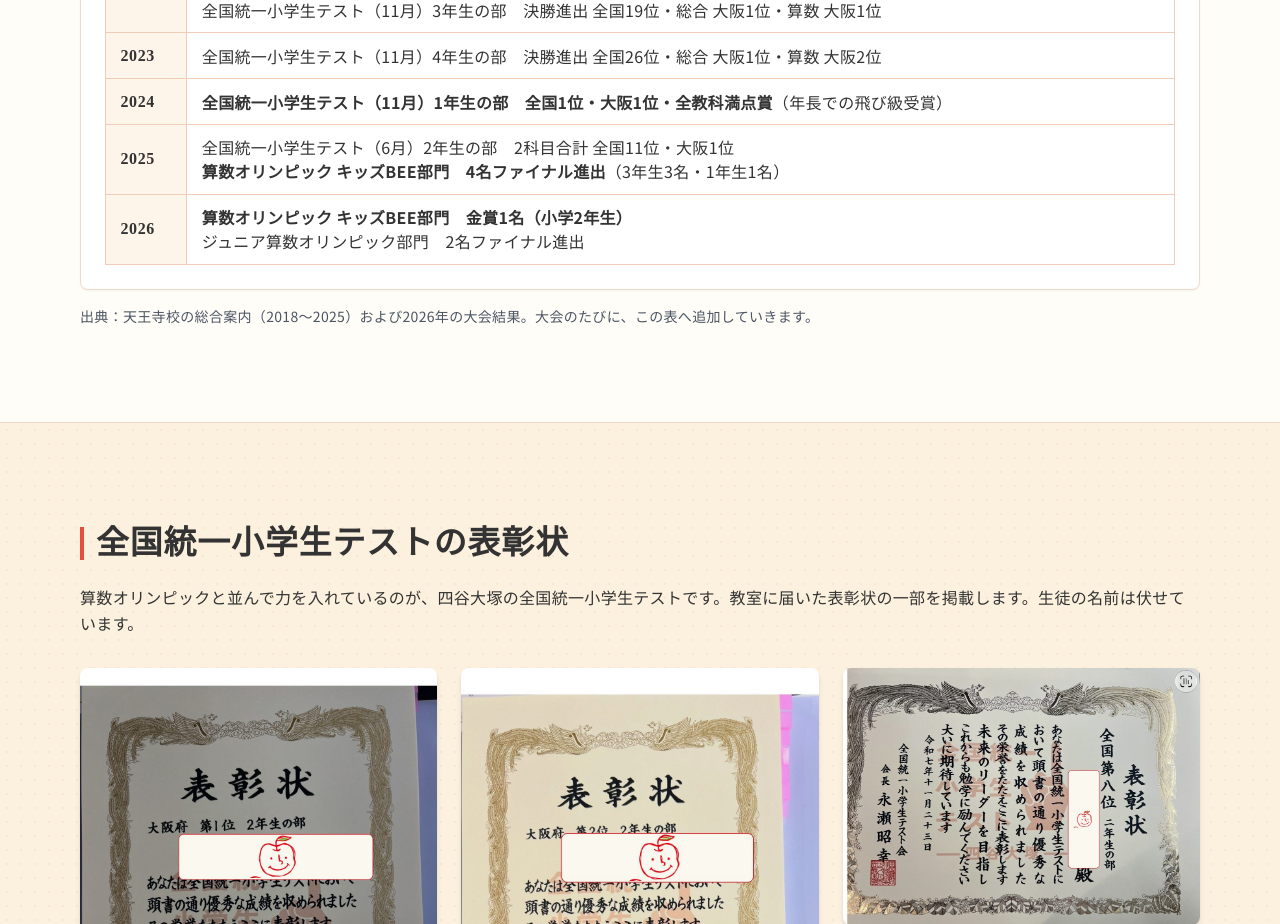
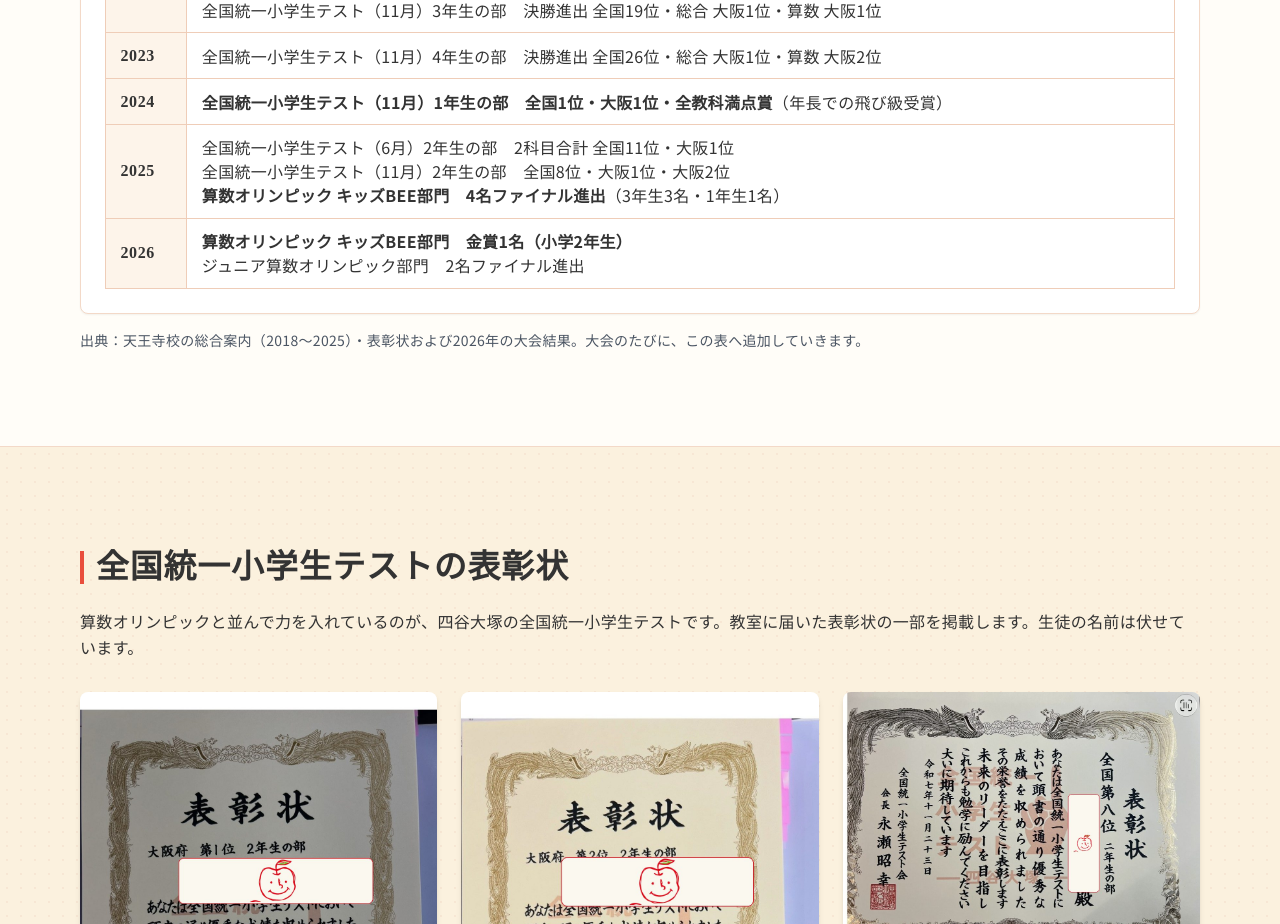
Before and after one commit to infooubijuku/oubijuku-ringo, a plain HTML site: page results.html in a window 1280 px wide. Shown: the part 2020-2944 px from the top of the page. Drawn offline with nearby package versions, Linux system fonts and the light colour scheme.

Commit message:
実績表に2025年11月の全統小（全国8位・大阪1位・大阪2位）を追加、出典に表彰状を明記

```diff
--- a/results.html
+++ b/results.html
@@ -198,11 +198,11 @@
                 <tr><th class="text-left whitespace-nowrap" style="font-family:'Noto Serif JP',serif;">2022</th><td>算数オリンピック キッズBEE部門　銀2名・銅2名・奨励賞2名（予選満点 大阪1位）<br>全国統一小学生テスト（6月）3年生の部　決勝進出 全国24位・総合 大阪1位・算数 大阪1位<br>全国統一小学生テスト（11月）3年生の部　決勝進出 全国19位・総合 大阪1位・算数 大阪1位</td></tr>
                 <tr><th class="text-left whitespace-nowrap" style="font-family:'Noto Serif JP',serif;">2023</th><td>全国統一小学生テスト（11月）4年生の部　決勝進出 全国26位・総合 大阪1位・算数 大阪2位</td></tr>
                 <tr><th class="text-left whitespace-nowrap" style="font-family:'Noto Serif JP',serif;">2024</th><td><strong>全国統一小学生テスト（11月）1年生の部　全国1位・大阪1位・全教科満点賞</strong>（年長での飛び級受賞）</td></tr>
-                <tr><th class="text-left whitespace-nowrap" style="font-family:'Noto Serif JP',serif;">2025</th><td>全国統一小学生テスト（6月）2年生の部　2科目合計 全国11位・大阪1位<br><strong>算数オリンピック キッズBEE部門　4名ファイナル進出</strong>（3年生3名・1年生1名）</td></tr>
+                <tr><th class="text-left whitespace-nowrap" style="font-family:'Noto Serif JP',serif;">2025</th><td>全国統一小学生テスト（6月）2年生の部　2科目合計 全国11位・大阪1位<br>全国統一小学生テスト（11月）2年生の部　全国8位・大阪1位・大阪2位<br><strong>算数オリンピック キッズBEE部門　4名ファイナル進出</strong>（3年生3名・1年生1名）</td></tr>
                 <tr><th class="text-left whitespace-nowrap" style="font-family:'Noto Serif JP',serif;">2026</th><td><strong>算数オリンピック キッズBEE部門　金賞1名（小学2年生）</strong><br>ジュニア算数オリンピック部門　2名ファイナル進出</td></tr>
             </table>
         </div>
-        <p class="text-sm text-gray-600 mt-4">出典：天王寺校の総合案内（2018〜2025）および2026年の大会結果。大会のたびに、この表へ追加していきます。</p>
+        <p class="text-sm text-gray-600 mt-4">出典：天王寺校の総合案内（2018〜2025）・表彰状および2026年の大会結果。大会のたびに、この表へ追加していきます。</p>
     </section>
 
     <!-- 全国統一小学生テスト 表彰状 -->
```
